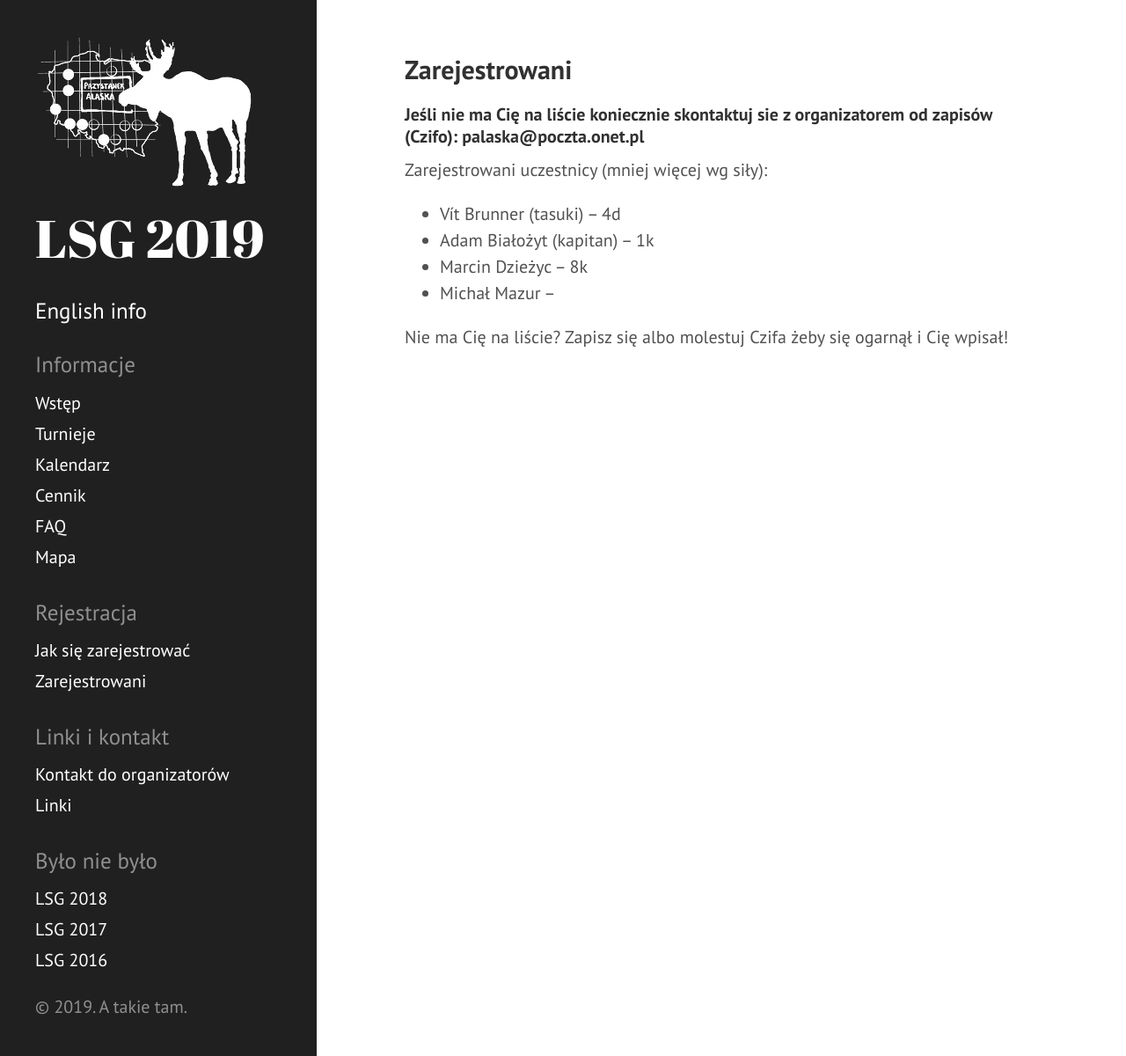
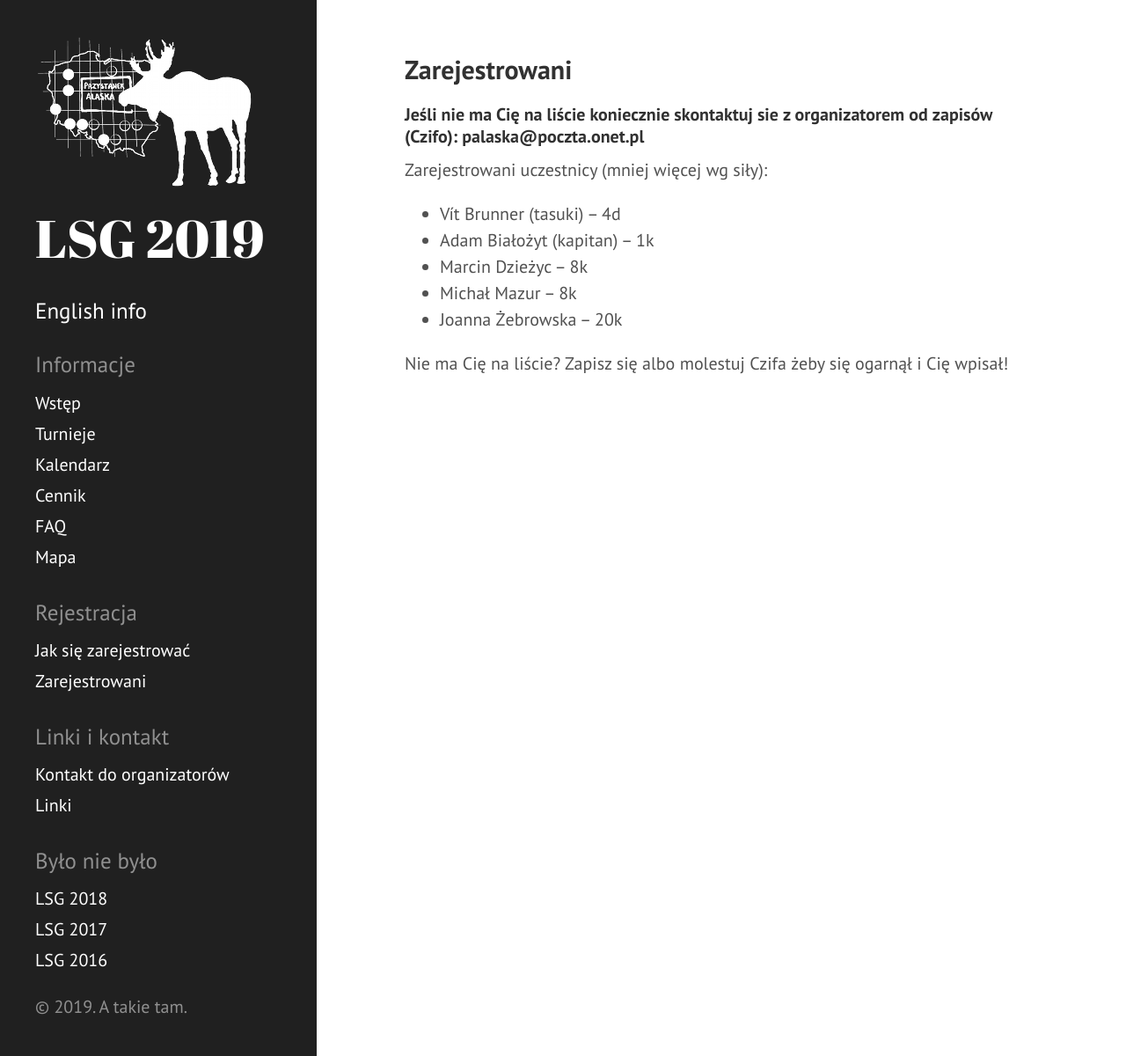
Before and after one commit to tasuki/lsg, a Jekyll site: the page built from zarejestrowani.md, in a window 1280 px wide. Shown: the whole page at 88% size. Built offline with Jekyll 4.4.1, drawn with Linux system fonts in a browser that asks for light colours; nearby versions of some CDN libraries.

Commit message:
Update zarejestrowani.md

```diff
--- a/zarejestrowani.md
+++ b/zarejestrowani.md
@@ -12,7 +12,8 @@ Zarejestrowani uczestnicy (mniej więcej wg siły):
 - Vít Brunner (tasuki) -- 4d
 - Adam Białożyt (kapitan) -- 1k
 - Marcin Dzieżyc -- 8k
-- Michał Mazur --
+- Michał Mazur -- 8k
+- Joanna Żebrowska -- 20k
 
 
 
```
